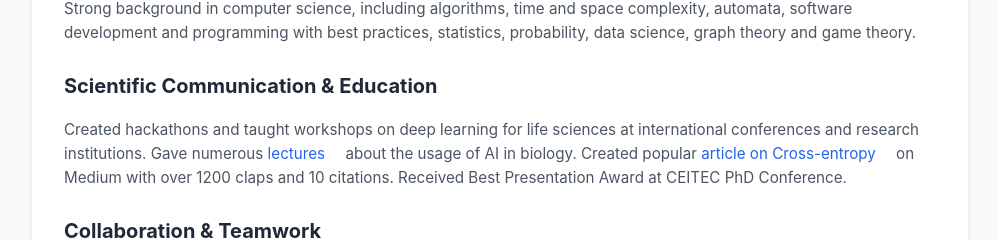
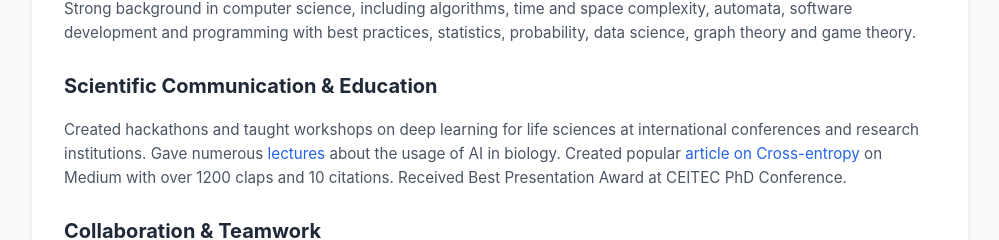
Before and after one commit to MartinekV/MartinekV.github.io, a plain HTML site: page index.html in a window 1280 px wide. Shown: the part 912-1152 px from the top of the page, without its empty margins (140-1139 px from the left). Drawn offline with Linux system fonts and the light colour scheme.

Commit message:
Fix spacing issues

```diff
--- a/styles.css
+++ b/styles.css
@@ -234,3 +234,18 @@ h2 {
     border-radius: 4px;
     font-size: 0.9rem;
 }
+
+/* Fix spacing issues with anchor tags */
+a {
+    display: inline;
+    white-space: normal;
+    margin: 0;
+    padding: 0;
+    font-size: inherit;
+}
+
+p a, .skill-description a, .experience-description a {
+    display: inline;
+    margin: 0;
+    padding: 0;
+}
```
